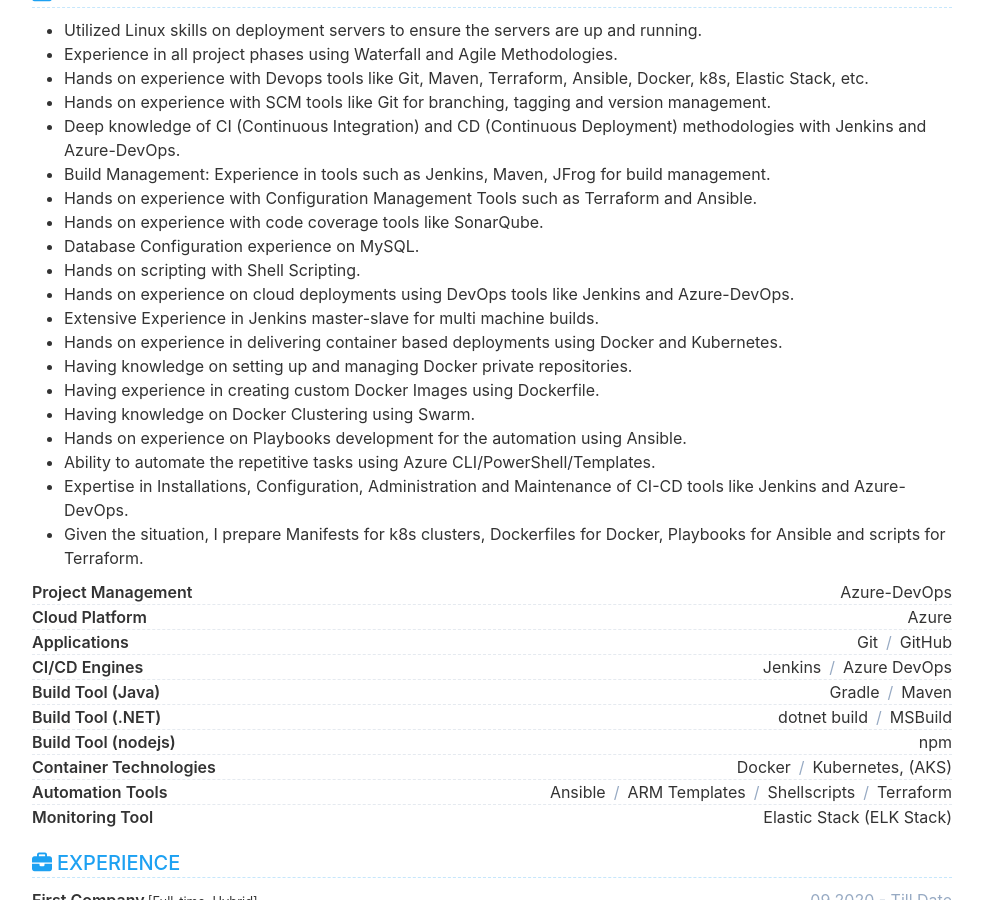
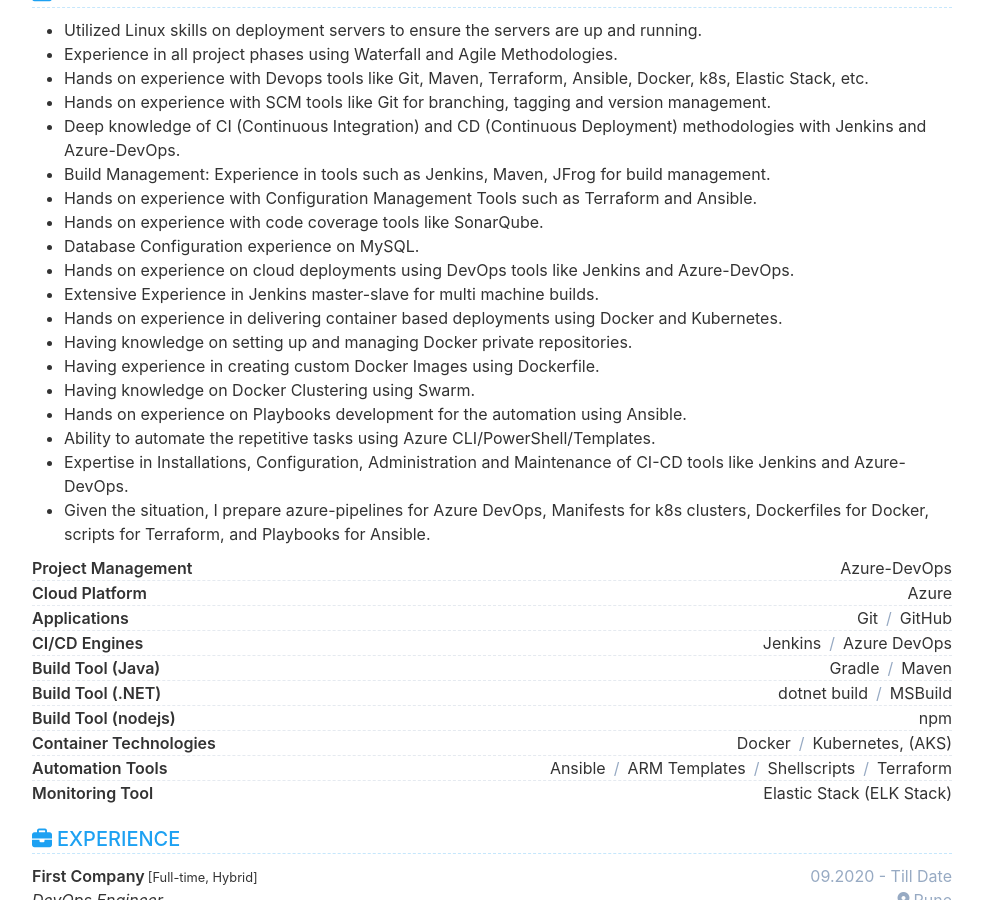
Before and after one commit to Raskinn/Resume, a Jekyll site: the page built from index.html, in a window 1280 px wide and 900 px high, scrolled down 346 px. Shown: the whole window, without its empty margins (148-1131 px from the left). Built offline with Jekyll 4.4.1, drawn with Linux system fonts in a browser that asks for light colours.

Commit message:
Updated resume

```diff
--- a/_data/data.yml
+++ b/_data/data.yml
@@ -177,7 +177,6 @@ skill:
     + Hands on experience with Configuration Management Tools such as Terraform and Ansible.
     + Hands on experience with code coverage tools like SonarQube.
     + Database Configuration experience on MySQL.
-    + Hands on scripting with Shell Scripting.
     + Hands on experience on cloud deployments using DevOps tools like Jenkins and Azure-DevOps.
     + Extensive Experience in Jenkins master-slave for multi machine builds.
     + Hands on experience in delivering container based deployments using Docker and Kubernetes.
@@ -187,7 +186,7 @@ skill:
     + Hands on experience on Playbooks development for the automation using Ansible.
     + Ability to automate the repetitive tasks using Azure CLI/PowerShell/Templates.
     +	Expertise in Installations, Configuration, Administration and Maintenance of CI-CD tools like Jenkins and Azure-DevOps.
-    + Given the situation, I prepare Manifests for k8s clusters, Dockerfiles for Docker, Playbooks for Ansible and scripts for Terraform.
+    + Given the situation, I prepare azure-pipelines for Azure DevOps, Manifests for k8s clusters, Dockerfiles for Docker, scripts for Terraform, and Playbooks for Ansible.
 
   # items:
   #   - name: Skill A
```
